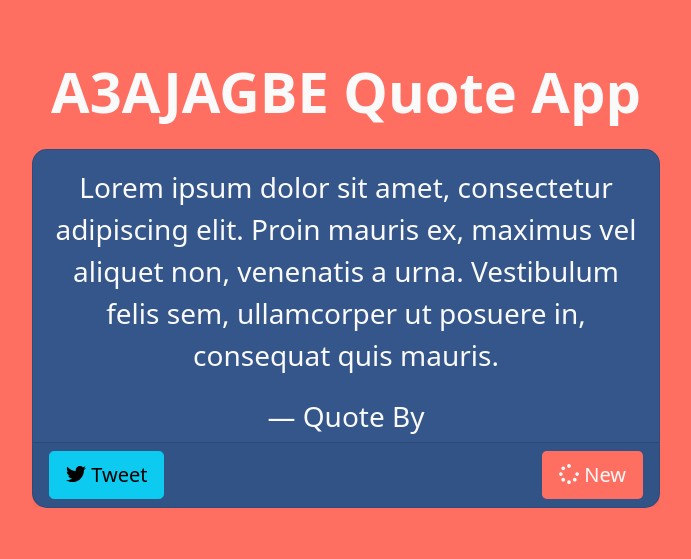
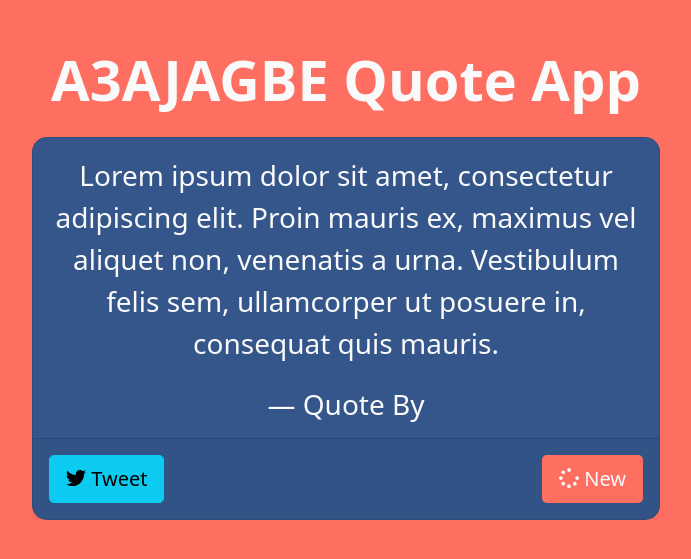
Before and after one commit to A3AJAGBE/react-quote-app, a React (Create React App) app: page / in a window 1280 px wide. Shown: the part 117-676 px from the top of the page, without its empty margins (294-985 px from the left). Built offline with nearby package versions, Linux system fonts and the light colour scheme.

Commit message:
Add margins to card footer

```diff
--- a/src/App.js
+++ b/src/App.js
@@ -28,10 +28,10 @@ const App = () => {
             </blockquote>
           </Card.Body>
 
-          <Card.Title id="author"> <h3 className="mb-0">&mdash; Quote By</h3> </Card.Title>
+          <Card.Title id="author"> <h3>&mdash; Quote By</h3> </Card.Title>
 
           <Card.Footer>
-              <Row className="flex-md-row-reverse">
+              <Row className="flex-md-row-reverse my-2">
                 <Col md={6} className="d-grid d-md-flex justify-content-md-end">
                   <a href="https://getbootstrap.com/docs/5.1/examples/heroes/" target="_blank" rel="noopener noreferrer" className="btn btn-lg coral" id="new-quote"> {Rotate} New </a>
 
```
